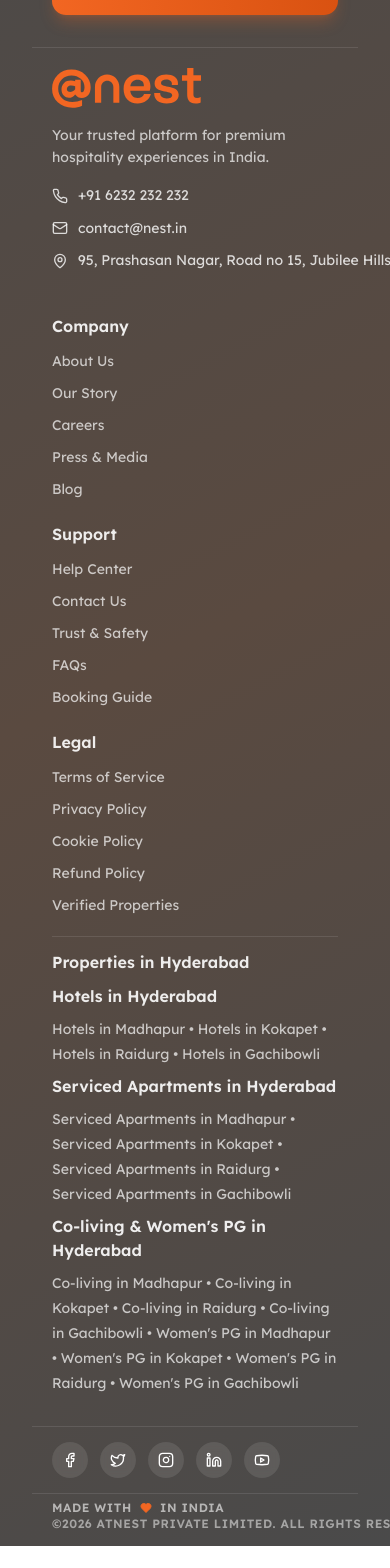
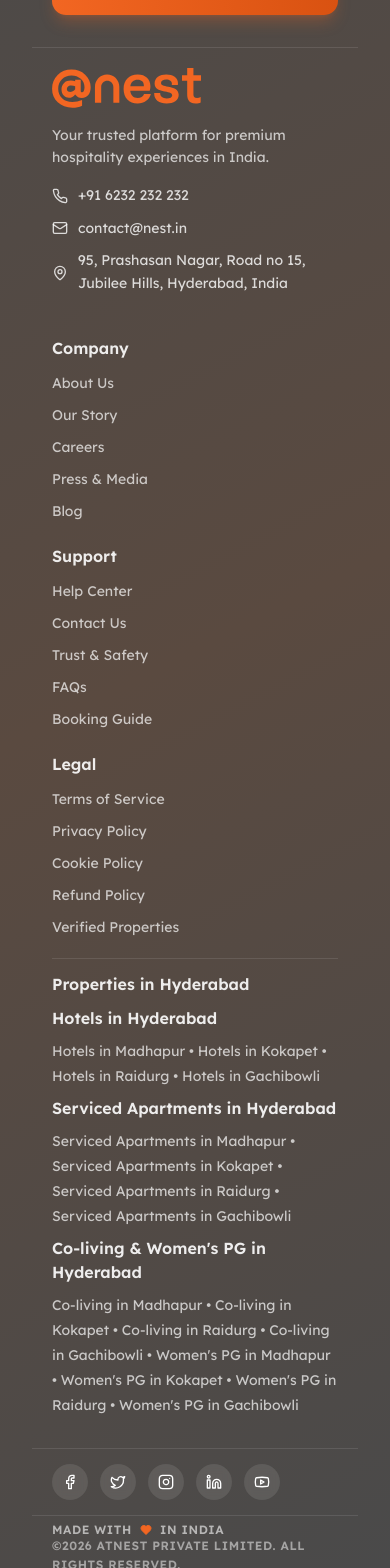
Before and after one commit to nishanth-reddy-m/atnest, an Angular app: page /properties in a window 390 px wide. Shown: the part 988-2556 px from the top of the page. Before the commit the page ends 2534 px from the top, so only its background shows below. Built offline with nearby package versions, Linux system fonts and the light colour scheme.

Commit message:
mobile bugs fix

```diff
--- a/src/app/footer/footer.component.css
+++ b/src/app/footer/footer.component.css
@@ -371,7 +371,7 @@
   flex-direction: column;
   align-items: flex-start;
   position: relative;
-  flex-shrink: 0;
+  flex-shrink: 1;
 }
 
 .footer__contact-text p {
@@ -380,7 +380,6 @@
   font-size: 14px;
   line-height: 22.4px;
   color: rgba(255, 255, 255, 0.8);
-  white-space: nowrap;
   margin: 0;
 }
 
@@ -638,7 +637,7 @@
   align-items: flex-start;
   position: relative;
   flex-shrink: 0;
-  width: 386px;
+  width: auto;
 }
 
 .footer__copyright-left p {
@@ -649,7 +648,6 @@
   color: rgba(255, 255, 255, 0.5);
   letter-spacing: 0.6px;
   text-transform: uppercase;
-  white-space: nowrap;
   margin: 0;
 }
 
--- a/src/app/home-blog/home-blog.component.css
+++ b/src/app/home-blog/home-blog.component.css
@@ -29,7 +29,7 @@
   flex-direction: column;
   gap: 12px;
   height: 150px;
-  width: 1000px;
+  width: auto;
 }
 
 .blog-section__subtitle {
@@ -292,6 +292,11 @@
     max-width: 400px;
     flex: none;
   }
+  .blog-section__title {
+    flex-direction: column;
+    height: auto;
+    gap: 0px;
+  }
 
   .blog-section__title-text {
     font-size: 40px;
@@ -305,5 +310,7 @@
 
   .blog-section__description {
     font-size: var(--body-medium-size);
+    overflow-wrap: break-word;
+    line-height: 1;
   }
 }
--- a/src/app/home-blog/home-blog.component.html
+++ b/src/app/home-blog/home-blog.component.html
@@ -4,10 +4,14 @@
       <div class="blog-section__heading">
         <div class="blog-section__subtitle">Our Journal</div>
         <div class="blog-section__title">
-          <span class="blog-section__title-text">Latest </span>
-          <span class="blog-section__title-accent">Insights</span>
-          <span class="blog-section__title-text"> & Living </span>
-          <span class="blog-section__title-accent">Trends</span>
+          <div class="blog-section__title-1">
+            <span class="blog-section__title-text">Latest </span>
+            <span class="blog-section__title-accent">Insights</span>
+          </div>
+          <div class="blog-section__title-2">
+            <span class="blog-section__title-text"> & Living </span>
+            <span class="blog-section__title-accent">Trends</span>
+          </div>
         </div>
         <p class="blog-section__description">
           Stay updated with the latest news, tips, and trends in the world of modern hospitality.
--- a/src/app/home-life-nest/home-life-nest.component.css
+++ b/src/app/home-life-nest/home-life-nest.component.css
@@ -29,7 +29,7 @@
   flex-direction: column;
   gap: 12px;
   height: 72.789px;
-  width: 500px;
+  width: auto;
 }
 
 .social-wall__subtitle {
```
